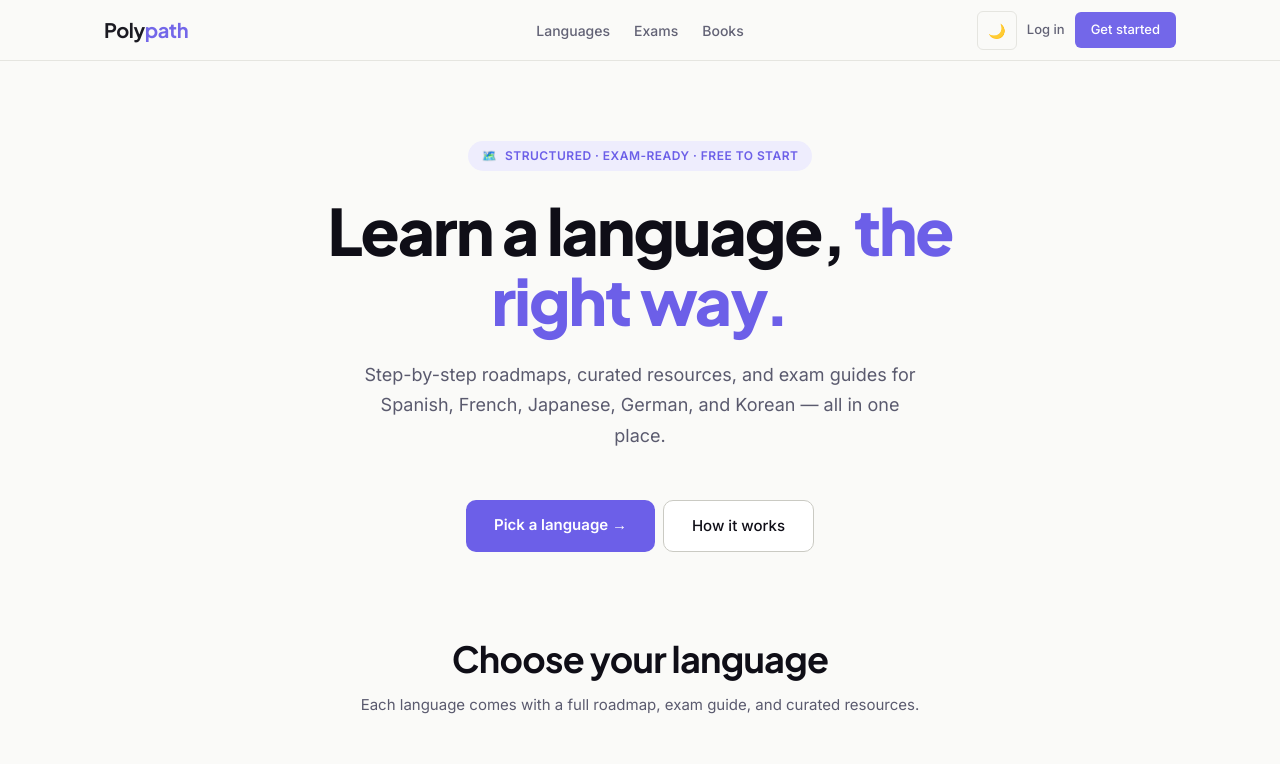
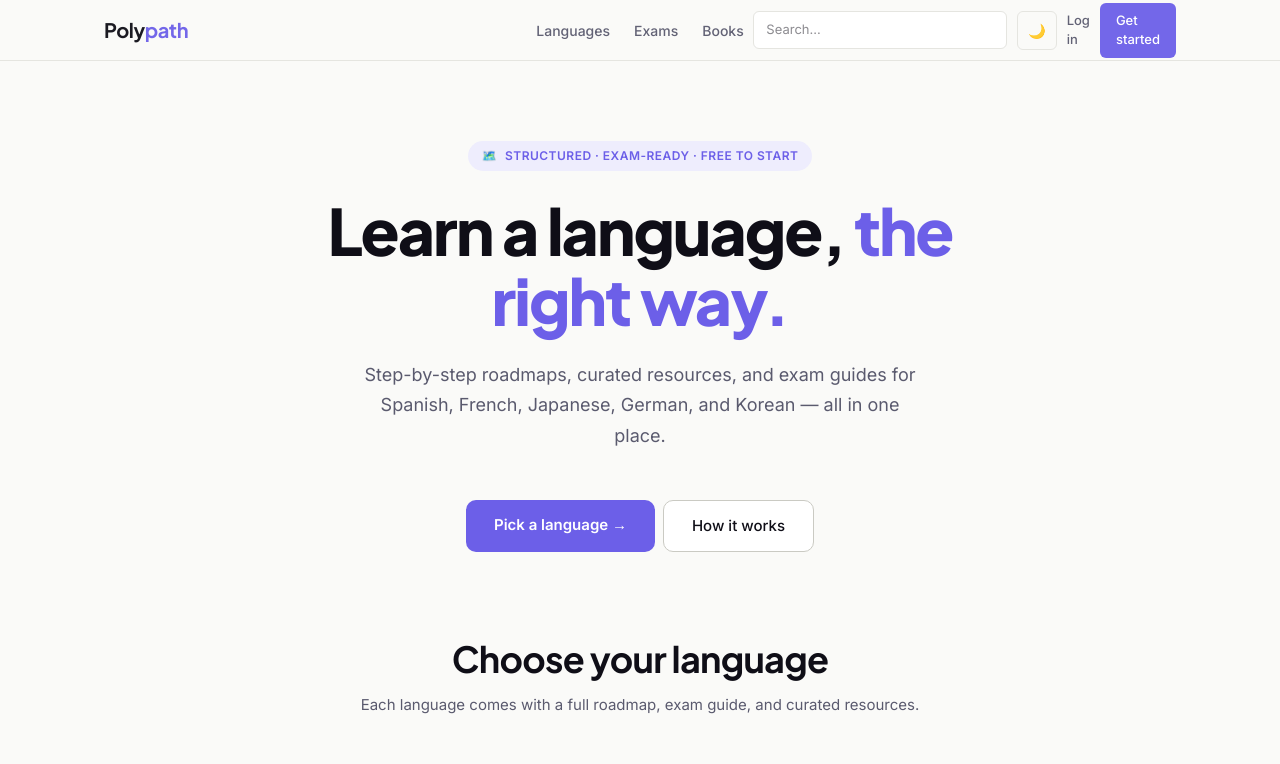
Before and after one commit to Manas3432/polypath, a React (Vite) app: page / in a window 1280 px wide. Shown: the top 764 px of the page. Built offline with nearby package versions, Linux system fonts and the light colour scheme.

Commit message:
Add search functionality across languages, exams, and books

```diff
--- /dev/null
+++ b/src/components/SearchBar.jsx
@@ -0,0 +1,83 @@
+import { useState } from 'react'
+import { useNavigate } from 'react-router-dom'
+import { searchAll } from '../lib/search'
+
+const SearchBar = ({ onNavigate }) => {
+  const [query, setQuery] = useState('')
+  const [focused, setFocused] = useState(false)
+  const navigate = useNavigate()
+
+  const results = searchAll(query)
+
+  const handleSelect = (path) => {
+    navigate(path)
+    setQuery('')
+    setFocused(false)
+    if (onNavigate) onNavigate()
+  }
+
+  return (
+    <div style={{ position: 'relative', width: '100%', maxWidth: '260px' }}>
+      <input
+        type="text"
+        value={query}
+        onChange={(e) => setQuery(e.target.value)}
+        onFocus={() => setFocused(true)}
+        onBlur={() => setTimeout(() => setFocused(false), 150)}
+        placeholder="Search..."
+        style={{
+          width: '100%', padding: '8px 12px',
+          fontFamily: 'var(--font-body)', fontSize: '13px',
+          border: '1px solid var(--color-border)',
+          borderRadius: 'var(--radius-sm)',
+          background: 'var(--color-surface)',
+          color: 'var(--color-text-primary)',
+          outline: 'none', boxSizing: 'border-box',
+        }}
+      />
+
+      {focused && query.trim() !== '' && (
+        <div style={{
+          position: 'absolute', top: '100%', left: 0, right: 0,
+          marginTop: '4px', background: 'var(--color-surface)',
+          border: '1px solid var(--color-border)',
+          borderRadius: 'var(--radius-md)',
+          boxShadow: '0 8px 24px rgba(0,0,0,0.12)',
+          maxHeight: '280px', overflowY: 'auto', zIndex: 100,
+        }}>
+          {results.length === 0 ? (
+            <div style={{
+              padding: '12px', fontFamily: 'var(--font-body)',
+              fontSize: '13px', color: 'var(--color-text-muted)',
+            }}>
+              No results found
+            </div>
+          ) : (
+            results.map((r, i) => (
+  <div
+    key={i}
+    onMouseDown={() => handleSelect(r.path)}
+    style={{
+      padding: '10px 12px', cursor: 'pointer',
+      borderBottom: i < results.length - 1 ? '1px solid var(--color-border)' : 'none',
+      fontFamily: 'var(--font-body)', fontSize: '13px',
+      display: 'flex', justifyContent: 'space-between', alignItems: 'center',
+    }}
+  >
+    <span style={{ color: 'var(--color-text-primary)' }}>{r.label}</span>
+    <span style={{
+      fontSize: '11px', color: 'var(--color-text-muted)',
+      background: 'var(--color-surface-2)', padding: '2px 8px', borderRadius: '10px',
+    }}>
+      {r.type}
+    </span>
+  </div>
+))
+          )}
+        </div>
+      )}
+    </div>
+  )
+}
+
+export default SearchBar
--- a/src/components/layout/Navbar.jsx
+++ b/src/components/layout/Navbar.jsx
@@ -2,6 +2,7 @@ import { useState, useEffect } from 'react'
 import { Link, useLocation, useNavigate } from 'react-router-dom'
 import useAuthStore from '../../store/authStore'
 import useThemeStore from '../../store/themestore'
+import SearchBar from '../SearchBar'
 
 const NAV_LINKS = [
   { label: 'Languages', href: '/#languages' },
@@ -99,6 +100,7 @@ const Navbar = () => {
         {/* Desktop auth */}
 {!isMobile && (
   <div style={{ display: 'flex', alignItems: 'center', gap: '10px' }}>
+    <SearchBar />
     <button
       onClick={toggleTheme}
       style={{
@@ -202,6 +204,7 @@ const Navbar = () => {
     >
       {theme === 'light' ? '🌙 Dark mode' : '☀️ Light mode'}
     </button>
+    <SearchBar onNavigate={() => setMenuOpen(false)} />
           {NAV_LINKS.map(function(item) {
             return (
               <a
--- /dev/null
+++ b/src/lib/search.js
@@ -0,0 +1,30 @@
+import { LANGUAGES } from '../data/languages'
+import { EXAMS } from '../data/exams'
+import { BOOKS } from '../data/books'
+
+export const searchAll = (query) => {
+  if (!query || query.trim() === '') return []
+
+  const q = query.toLowerCase()
+  const results = []
+
+  LANGUAGES.forEach((lang) => {
+    if (lang.name.toLowerCase().includes(q) || lang.nativeName.toLowerCase().includes(q)) {
+      results.push({ type: 'Language', label: lang.name, path: `/languages/${lang.id}` })
+    }
+  })
+
+  Object.values(EXAMS).forEach((exam) => {
+    if (exam.name.toLowerCase().includes(q) || exam.fullName.toLowerCase().includes(q)) {
+      results.push({ type: 'Exam', label: `${exam.name} (${exam.languageName})`, path: `/exams/${exam.id}` })
+    }
+  })
+
+  BOOKS.forEach((book) => {
+    if (book.title.toLowerCase().includes(q) || book.author.toLowerCase().includes(q)) {
+      results.push({ type: 'Book', label: book.title, path: '/books' })
+    }
+  })
+
+  return results
+}
```
